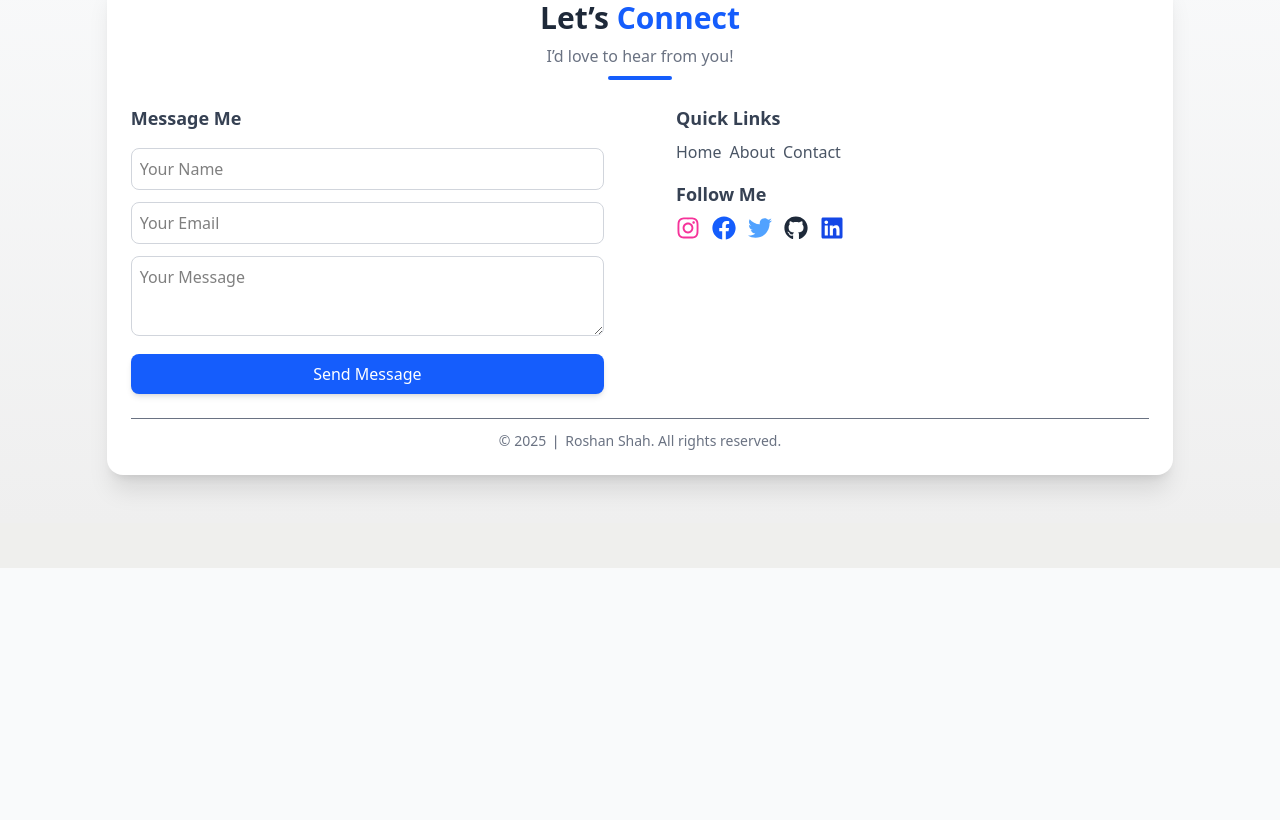
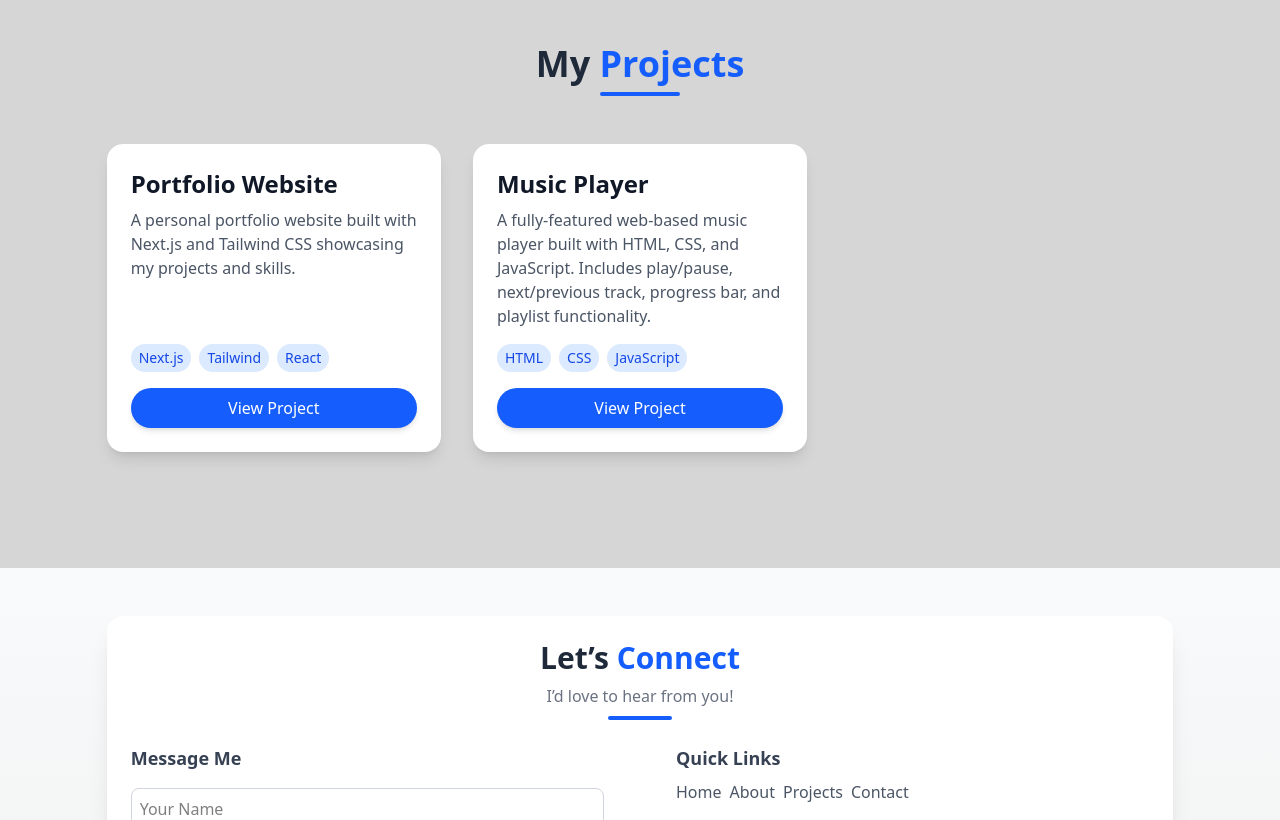
Before and after one commit to roshan252s/roshan-portfolio, a Next.js app: page / in a window 1280 px wide. Shown: the part 1380-2200 px from the top of the page. Before the commit the page ends 1948 px from the top, so only its background shows below. Built offline with nearby package versions, Linux system fonts and the light colour scheme.

Commit message:
implemented mongoDB atlas

```diff
--- a/app/components/Navlinks.js
+++ b/app/components/Navlinks.js
@@ -31,6 +31,18 @@ const Navlinks = ({ className = "", vertical = false, onClick }) => {
       <button
         onClick={() => {
           document
+            .getElementById("projects")
+            .scrollIntoView({ behavior: "smooth" });
+          onClick && onClick();
+        }}
+        className="cursor-pointer hover:text-blue-500 transition-colors duration-300"
+      >
+        Projects
+      </button>
+
+      <button
+        onClick={() => {
+          document
             .getElementById("contact")
             .scrollIntoView({ behavior: "smooth" });
           onClick && onClick();
--- /dev/null
+++ b/app/components/Projects.js
@@ -0,0 +1,64 @@
+import React from "react";
+
+const projectsData = [
+    {
+        title: "Portfolio Website",
+        description: "A personal portfolio website built with Next.js and Tailwind CSS showcasing my projects and skills.",
+        tech: ["Next.js", "Tailwind", "React"],
+        link: "https://github.com/roshan252s/roshan-portfolio",
+    },
+    {
+        title: "Music Player",
+        description: "A fully-featured web-based music player built with HTML, CSS, and JavaScript. Includes play/pause, next/previous track, progress bar, and playlist functionality.",
+        tech: ["HTML", "CSS", "JavaScript"],
+        link: "https://github.com/roshan252s/music-player",
+    },
+
+];
+
+const Projects = () => {
+    return (
+        <div className="w-full py-16 flex flex-col items-center gap-12">
+            {/* Section Header */}
+            <div className="text-center">
+                <h2 className="text-4xl font-extrabold text-gray-800">
+                    My <span className="text-blue-600">Projects</span>
+                </h2>
+                <div className="h-1 w-20 bg-blue-600 mx-auto mt-2 rounded-full"></div>
+            </div>
+
+            {/* Projects Grid */}
+            <div className="w-5/6 grid grid-cols-1 sm:grid-cols-2 lg:grid-cols-3 gap-8 ">
+                {projectsData.map((project, index) => (
+                    <div
+                        key={index}
+                        className="bg-white rounded-2xl p-6 shadow-lg flex flex-col justify-between hover:scale-105 transition-transform duration-300"
+                    >
+                        <h3 className="text-2xl font-bold text-gray-900 mb-2">{project.title}</h3>
+                        <p className="text-gray-600 flex-1 mb-4">{project.description}</p>
+                        <div className="flex flex-wrap gap-2 mb-4">
+                            {project.tech.map((tech, idx) => (
+                                <span
+                                    key={idx}
+                                    className="text-sm px-2 py-1 bg-blue-100 text-blue-700 rounded-full font-medium"
+                                >
+                                    {tech}
+                                </span>
+                            ))}
+                        </div>
+                        <a
+                            href={project.link}
+                            target="_blank"
+                            rel="noopener noreferrer"
+                            className="mt-auto inline-block text-center px-4 py-2 bg-blue-600 text-white rounded-full hover:bg-blue-700 transition shadow-md"
+                        >
+                            View Project
+                        </a>
+                    </div>
+                ))}
+            </div>
+        </div>
+    );
+};
+
+export default Projects;
--- a/app/page.js
+++ b/app/page.js
@@ -1,6 +1,7 @@
 import About from "./components/About";
 import Footer from "./components/Footer";
 import Hero from "./components/Hero";
+import Projects from "./components/Projects";
 
 
 
@@ -20,6 +21,12 @@ export default function Homepage() {
         <About />
       </section>
 
+      <section
+        id="projects"
+        className="min-h-[80vh] bg-[#d6d6d6] scroll-mt-16 flex justify-center items-center" >
+        <Projects />
+      </section>
+
 
       <section
         id="contact"
```
